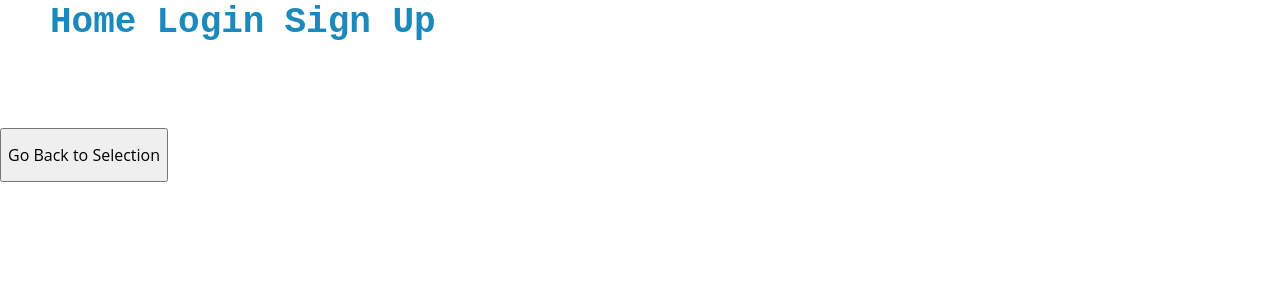
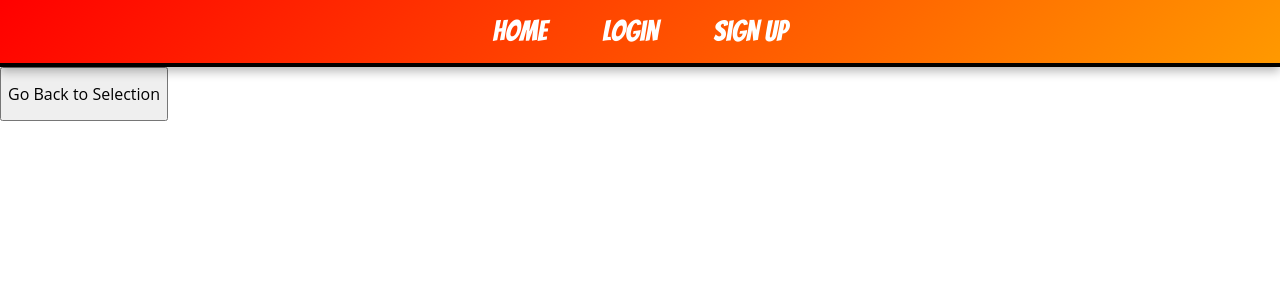
Before and after one commit to JossieHaven/Epic-Battle-Enterprise-project, a React (Vite) app in the folder client/: page /battle in a window 1280 px wide. Shown: the top 300 px of the page. Built offline with nearby package versions, Linux system fonts and the light colour scheme.

Commit message:
Navbar changes

```diff
--- /dev/null
+++ b/client/src/components/NavBar.css
@@ -0,0 +1,55 @@
+@import url("https://fonts.googleapis.com/css2?family=Bangers&family=Roboto:wght@400;700&display=swap");
+/* --- NAVBAR CONTAINER --- */
+.navbar {
+  width: 100%;
+  background: linear-gradient(135deg, #FF0000, #FF9900);
+  padding: 15px 0;
+  text-align: center;
+  position: fixed;
+  top: 0;
+  left: 0;
+  box-shadow: 0px 4px 10px rgba(0, 0, 0, 0.3);
+  z-index: 100;
+  border-bottom: 4px solid #000;
+}
+/* --- NAV LINKS --- */
+.nav-links {
+  display: flex;
+  justify-content: center;
+  gap: 25px;
+  list-style: none;
+  padding: 0;
+  margin: 0;
+}
+/* --- NAV LINK STYLES --- */
+.nav-links a {
+  text-decoration: none;
+  font-family: "Bangers", cursive;
+  font-size: 1.8rem;
+  color: #fff;
+  transition: all 0.3s ease-in-out;
+  padding: 8px 15px;
+  border-radius: 5px;
+}
+.nav-links a:hover {
+  color: #FFCC00;
+  text-shadow: 2px 2px #000;
+  transform: scale(1.1);
+}
+/* --- LOGOUT BUTTON --- */
+.logout-button {
+  font-family: "Bangers", cursive;
+  font-size: 1.8rem;
+  color: #fff;
+  background: none;
+  border: none;
+  cursor: pointer;
+  padding: 8px 15px;
+  border-radius: 5px;
+  transition: all 0.3s ease-in-out;
+}
+.logout-button:hover {
+  color: #FFCC00;
+  text-shadow: 2px 2px #000;
+  transform: scale(1.1);
+}
--- a/client/src/components/NavBar.tsx
+++ b/client/src/components/NavBar.tsx
@@ -1,25 +1,49 @@
 import { Link } from "react-router-dom";
-
-const  NavigationBar = () => {
+import { useState, useEffect } from "react";
+import "./NavBar.css";
+const NavigationBar = () => {
+  const [isAuthenticated, setIsAuthenticated] = useState<boolean>(false);
+  useEffect(() => {
+    const token = localStorage.getItem("id_token");
+    setIsAuthenticated(!!token);
+  }, []);
+  const handleLogout = () => {
+    localStorage.removeItem("id_token");
+    setIsAuthenticated(false);
+    window.location.href = "/";
+  };
   return (
-    <ul className="nav nav-tabs" style={{display: "flex", listStyle: "none"}}>
-      <li className="nav-item" style={{padding: '0 10px'}}>
-        <Link to="/">
-          <h1 className="m-0">Home</h1>
-        </Link>
-      </li>
-      <li className="nav-item" style={{padding: '0 10px'}}>
-      <Link  to="/login">
-          <h1 className="m-0">Login</h1>
-        </Link>
-      </li>
-      <li className="nav-item" style={{padding: '0 10px'}}>
-      <Link  to="/signup">
-          <h1 className="m-0">Sign Up</h1>
-        </Link>
-      </li>
-    </ul>
+    <nav className="navbar">
+      <ul className="nav-links">
+        <li>
+          <Link to="/">Home</Link>
+        </li>
+        {isAuthenticated ? (
+          <>
+            <li>
+              <Link to="/profile">Profile</Link>
+            </li>
+            <li>
+              <Link to="/battle">Battle</Link>
+            </li>
+            <li>
+              <button className="logout-button" onClick={handleLogout}>
+                Logout
+              </button>
+            </li>
+          </>
+        ) : (
+          <>
+            <li>
+              <Link to="/login">Login</Link>
+            </li>
+            <li>
+              <Link to="/signup">Sign Up</Link>
+            </li>
+          </>
+        )}
+      </ul>
+    </nav>
   );
-}
-
+};
 export default NavigationBar;
--- a/client/src/pages/Home.module.css
+++ b/client/src/pages/Home.module.css
@@ -4,7 +4,7 @@
     display: flex;
     flex-direction: column;
     align-items: center;
-    justify-content: space-evenly; /* Space elements evenly */
+    justify-content: center;
     height: 100vh;
     width: 100vw;
     overflow: hidden;
@@ -12,25 +12,43 @@
     background-size: cover;
     color: white;
     font-family: 'Bangers', cursive;
-    padding: 1vh 2vw;
+    padding-top: 7vh; /* Moves everything below the navbar */
+    position: relative;
 }
 
-/* Comicbook Superhero Themed Logo */
+/* 🔹 Navbar (Ensure it doesn't overlap content) */
+.navbar {
+    position: fixed;
+    top: 0;
+    left: 0;
+    width: 100%;
+    height: 6vh; /* Adjust height based on your navbar */
+    background: rgba(0, 0, 0, 0.9);
+    z-index: 1000; /* Keeps navbar on top */
+    display: flex;
+    align-items: center;
+    justify-content: space-between;
+    padding: 0 2vw;
+    color: white;
+}
+
+/* 🔹 Comicbook Superhero Themed Logo */
 .logo {
     display: flex;
     justify-content: center;
     flex-wrap: wrap;
     gap: 1vw;
-    font-size: clamp(2rem, 3.5vw, 4rem); /* Keeps size proportional */
+    font-size: clamp(2rem, 3.5vw, 4rem);
     text-transform: uppercase;
     background: rgba(0, 0, 0, 0.8);
     padding: 1vh 2vw;
     border-radius: 10px;
     max-width: 80%;
     text-align: center;
+    margin-top: 8vh; /* Pushes logo down from navbar */
 }
 
-/* Logo Text Styling */
+/* 🔹 Logo Text Styling */
 .logo span {
     display: inline-block;
     color: #ffcc00;
@@ -40,24 +58,25 @@
     animation: flicker-glow-pulse 2s infinite alternate;
 }
 
-/* 🔹 Hero, Logo, Villain Container */
+/* 🔹 Group container for Hero, Logo, Villain */
 .imageContainer {
     display: flex;
     justify-content: center;
     align-items: center;
-    flex-grow: 1; /* Makes it fit dynamically */
+    flex-grow: 1;
     width: 100%;
-    gap: 1vw;
+    gap: 2vw;
     max-height: 60vh;
+    padding: 2vh;
 }
 
-/* Banners Adjust with Viewport */
+/* 🔹 Banners Adjust with Viewport */
 .banner {
     flex: 1;
     display: flex;
     justify-content: center;
     align-items: center;
-    width: min(30vw, 250px); /* Prevents banners from getting too large */
+    width: min(30vw, 250px);
     height: min(50vh, 300px);
     position: relative;
     border-radius: 0.5rem;
@@ -66,7 +85,7 @@
     background-color: black;
 }
 
-/* Image inside Banner */
+/* 🔹 Image inside Banner */
 .image {
     width: 100%;
     height: 100%;
@@ -74,7 +93,7 @@
     opacity: 0.9;
 }
 
-/* Overlay for Text */
+/* 🔹 Overlay for Text */
 .overlay {
     position: absolute;
     inset: 0;
@@ -83,9 +102,9 @@
     justify-content: center;
 }
 
-/* Text Styling */
+/* 🔹 Text Styling */
 .text {
-    font-size: clamp(1rem, 2vw, 2.5rem); /* Adjusts to viewport */
+    font-size: clamp(1rem, 2vw, 2.5rem);
     font-weight: bold;
     color: white;
     text-shadow: 2px 2px 10px rgba(0, 0, 0, 0.8);
@@ -103,6 +122,26 @@
     position: absolute;
     left: 50%;
     transform: translateX(-50%);
+    bottom: 5vh;
+}
+
+/* 🔹 Battle Button */
+.button {
+    padding: 0.75rem 1.5rem;
+    background-color: #FACC15;
+    color: black;
+    border-radius: 0.5rem;
+    font-weight: bold;
+    font-size: clamp(1rem, 2vw, 1.5rem);
+    cursor: pointer;
+    transition: background-color 0.3s ease-in-out;
+    text-transform: uppercase;
+    box-shadow: 0px 0px 12px rgba(255, 255, 0, 0.8);
+}
+
+.button:hover {
+    background-color: #EAB308;
+    box-shadow: 0px 0px 20px rgba(255, 255, 0, 1);
 }
 
 /* 🔹 Responsive Design Adjustments */
@@ -121,6 +160,7 @@
     .logo {
         font-size: 5vw;
         width: 90%;
+        margin-top: 10vh; /* Ensures it moves down on smaller screens */
     }
 
     .battleContainer {
@@ -146,6 +186,7 @@
     .logo {
         font-size: 6vw;
         text-align: center;
+        margin-top: 12vh; /* Further pushes down on smaller screens */
     }
 
     .text {
```
